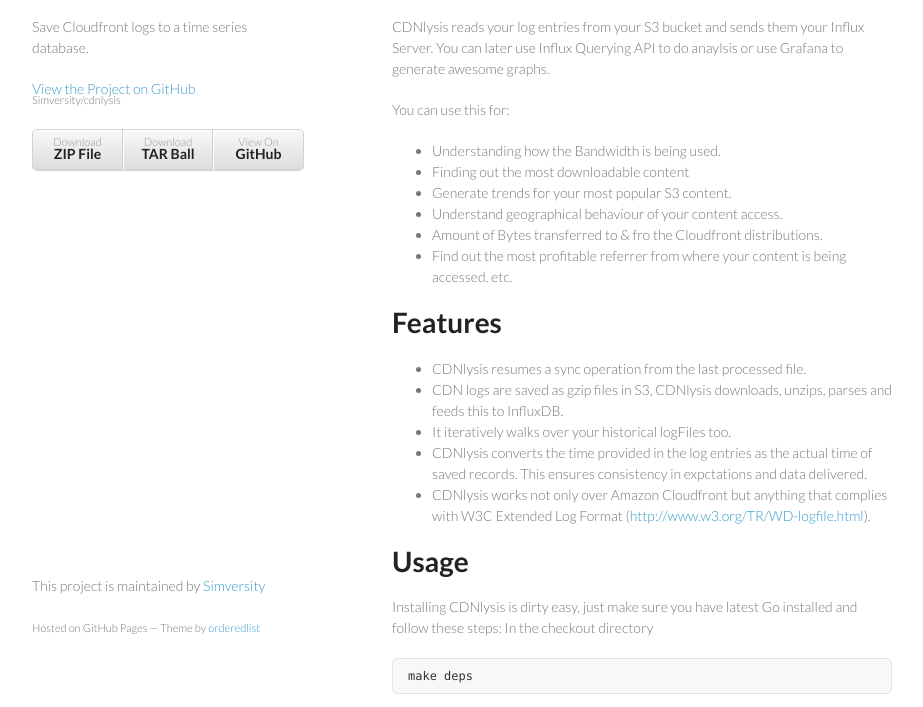
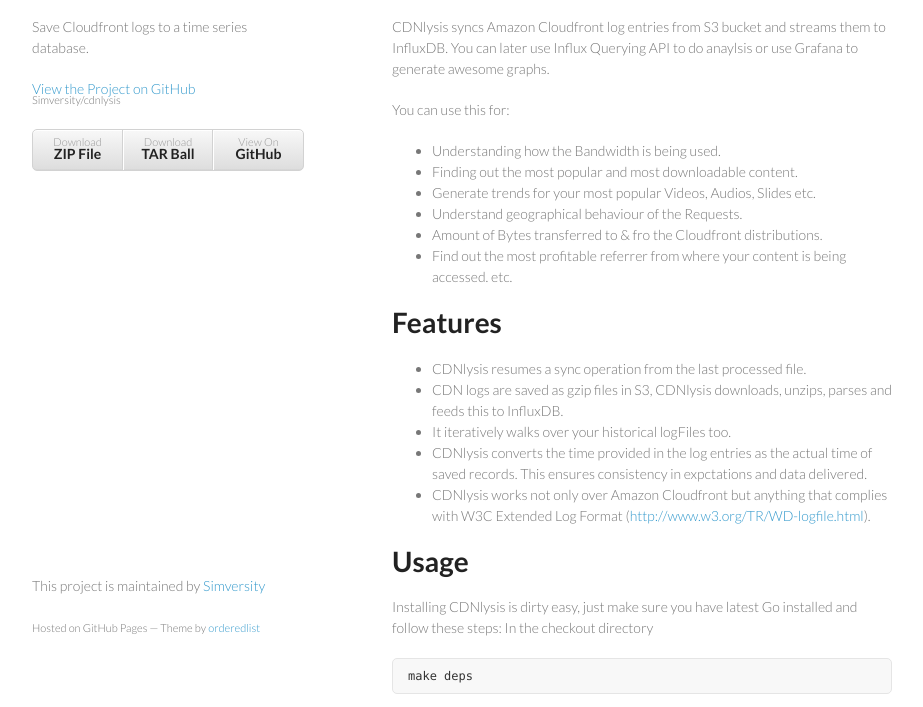
Before and after one commit to cdnlysis/cdnlysis, a plain HTML site: page index.html in a window 1280 px wide. Shown: the part 93-800 px from the top of the page, without its empty margins (178-1101 px from the left). Drawn offline with Linux system fonts and the light colour scheme.

```diff
--- a/index.html
+++ b/index.html
@@ -31,15 +31,16 @@
         <h1>
 <a name="cdnlysis" class="anchor" href="#cdnlysis"><span class="octicon octicon-link"></span></a>cdnlysis</h1>
 
-<p>CDNlysis reads your log entries from your S3 bucket and sends them your Influx Server. You can later use Influx Querying API to do anaylsis or use Grafana to generate awesome graphs.</p>
+<p>CDNlysis syncs Amazon Cloudfront log entries from S3 bucket and streams them to InfluxDB.
+You can later use Influx Querying API to do anaylsis or use Grafana to generate awesome graphs.</p>
 
 <p>You can use this for:</p>
 
 <ul>
 <li>Understanding how the Bandwidth is being used.</li>
-<li>Finding out the most downloadable content</li>
-<li>Generate trends for your most popular S3 content.</li>
-<li>Understand geographical behaviour of your content access.</li>
+<li>Finding out the most popular and most downloadable content.</li>
+<li>Generate trends for your most popular Videos, Audios, Slides etc.</li>
+<li>Understand geographical behaviour of the Requests.</li>
 <li>Amount of Bytes transferred to &amp; fro the Cloudfront distributions.</li>
 <li>Find out the most profitable referrer from where your content is being accessed.
 etc.</li>
```
Also changed, not shown: params.json (+1 -1 lines).
